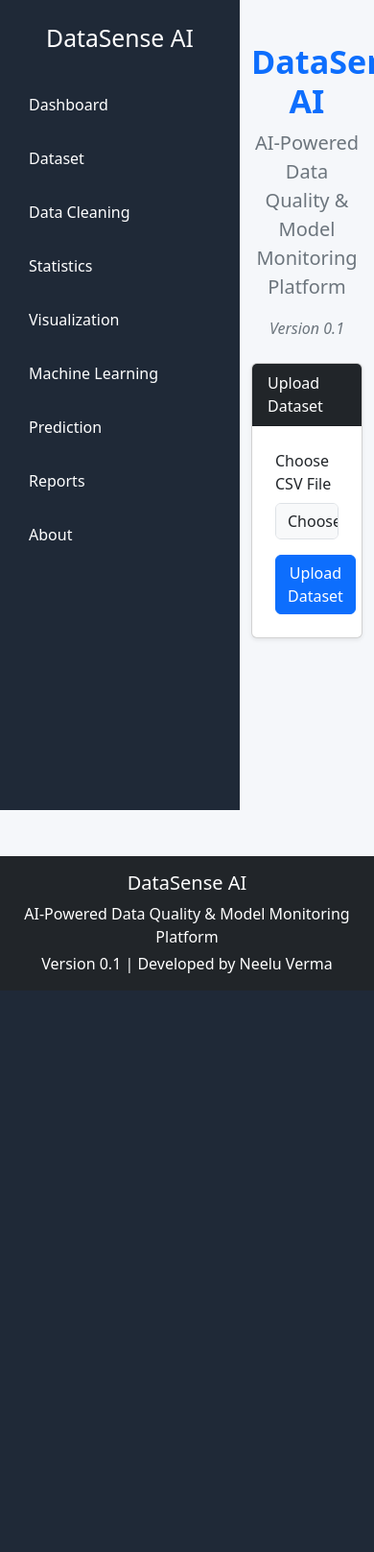
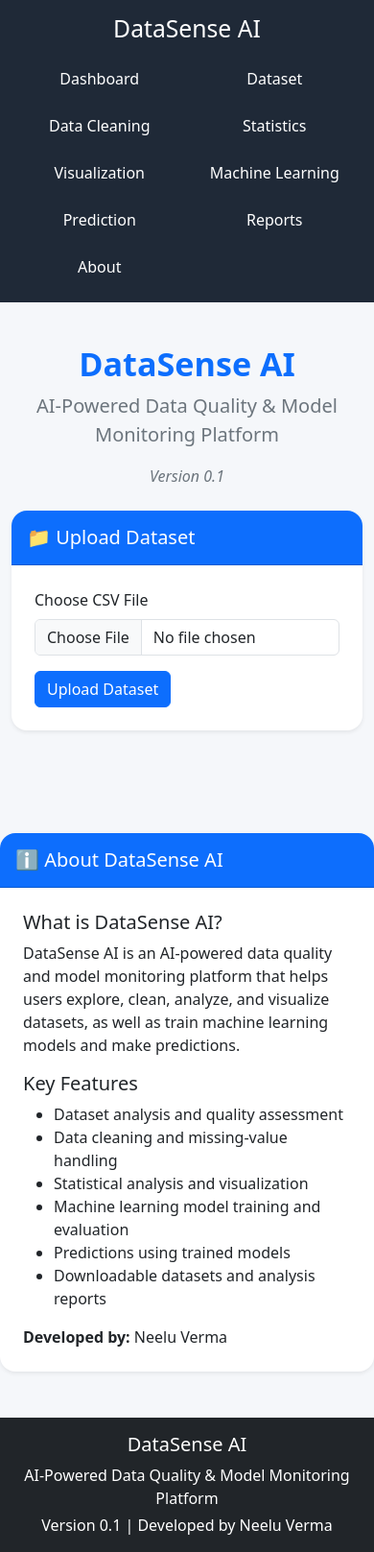
Before and after one commit to Neelu-Verma-26/DataSense-AI, a Flask app: page /upload in a window 390 px wide; the page is wider, and only the part inside the window is pictured. Shown: that part at 96% size. Before the commit the page ends 1032 px from the top of that part, so only its background shows below. Run offline with Flask 3, Linux system fonts and the light colour scheme.

Commit message:
Redesign UI and improve responsive layout

```diff
--- a/templates/index.html
+++ b/templates/index.html
@@ -57,6 +57,40 @@
             transform: translateY(-5px);
             box-shadow: 0 6px 18px rgba(0, 0, 0, 0.12);
         }
+        /* Responsive Layout */
+        @media (max-width: 768px) {
+
+            .app-layout {
+                flex-direction: column;
+            }
+
+            .sidebar {
+                position: relative;
+                width: 100%;
+                min-height: auto;
+                padding: 15px;
+            }
+
+            .sidebar h2 {
+                margin-bottom: 15px;
+            }
+
+            .sidebar nav {
+                display: grid;
+                grid-template-columns: repeat(2, 1fr);
+                gap: 5px;
+            }
+
+            .sidebar a {
+                text-align: center;
+                padding: 10px 5px;
+            }
+
+            .main-content {
+                margin-left: 0;
+                width: 100%;
+            }
+        }
     </style>
     <link rel="icon" href="{{ url_for('static', filename='logo.png') }}">
 </head>
@@ -75,7 +109,11 @@
             <a href="#statistics">Statistics</a>
             <a href="#visualization">Visualization</a>
             <a href="#machine-learning">Machine Learning</a>
-            <a href="#prediction">Prediction</a>
+            {% if ml_ready is defined and ml_ready %}
+                <a href="#prediction">Prediction</a>
+            {% else %}
+                <a href="#machine-learning">Prediction</a>
+            {% endif %}
             <a href="#reports">Reports</a>
             <a href="#about">About</a>
         </nav>
@@ -97,9 +135,9 @@
             Version 0.1
         </p>
 
-        <div id="dataset" class="card mt-4 shadow-sm">
-            <div class="card-header bg-dark text-white">
-                Upload Dataset
+        <div id="dataset" class="card mt-4 shadow-sm rounded-4 border-0">
+            <div class="card-header bg-primary text-white rounded-top-4 py-3">
+                <h5 class="mb-0">📁 Upload Dataset</h5>
             </div>
             <div class="card-body p-4">
             {% if not filename %}
@@ -371,27 +409,27 @@
             </div>
         </div>
 
-        <div class="card mt-4 shadow-sm rounded-4">
-            <div class="card-header bg-primary text-white">
-                Missing Values
+        <div class="card mt-4 shadow-sm rounded-4 border-0">
+            <div class="card-header bg-primary text-white rounded-top-4 py-3">
+                <h5 class="mb-0">⚠️ Missing Values</h5>
             </div>
             <div class="card-body p-4">
                 {{ report.missing_values_html | safe }}
             </div>
         </div>
 
-        <div class="card mt-4 shadow-sm rounded-4">
-            <div class="card-header bg-primary text-white">
-                Missing Percentage
+        <div class="card mt-4 shadow-sm rounded-4 border-0">
+            <div class="card-header bg-primary text-white rounded-top-4 py-3">
+                <h5 class="mb-0">📉 Missing Percentage</h5>
             </div>
             <div class="card-body p-4">
                 {{ report.missing_percentage_html | safe }}
             </div>
         </div>
 
-        <div class="card mt-4 shadow-sm rounded-4">
-            <div class="card-header bg-dark text-white">
-                Data Quality Analysis
+        <div class="card mt-4 shadow-sm rounded-4 border-0">
+            <div class="card-header bg-primary text-white rounded-top-4 py-3">
+                <h5 class="mb-0">🩺 Data Quality Analysis</h5>
             </div>
             <div class="card-body p-4">
                 <p><strong>Duplicate Rows:</strong> {{ report.duplicate_rows }}</p>
@@ -438,9 +476,9 @@
             </div>
         </div>
 
-        <div  id="cleaning" class="card mt-4 shadow-sm rounded-4">
-            <div class="card-header bg-dark text-white">
-                Data Cleaning
+        <div  id="cleaning" class="card mt-4 shadow-sm rounded-4 border-0">
+            <div class="card-header bg-primary text-white rounded-top-4 py-3">
+                 <h5 class="mb-0">🧹 Data Cleaning</h5>
             </div>
             <div class="card-body p-4">
                 <form action="/remove_duplicates" method="post" class="mb-3">
@@ -475,9 +513,9 @@
             </div>
         </div>
 
-        <div id="statistics" class="card mt-4 shadow-sm rounded-4">
-            <div class="card-header bg-dark text-white">
-                Statistics
+        <div id="statistics" class="card mt-4 shadow-sm rounded-4 border-0">
+            <div class="card-header bg-primary text-white rounded-top-4 py-3">
+                <h5 class="mb-0">📊 Statistical Summary</h5>
             </div>
 
             <div class="card-body p-4">
@@ -530,9 +568,9 @@
 
         {% endif %}
 
-        <div id="reports" class="card mt-4 shadow-sm rounded-4">
-            <div class="card-header bg-primary text-white">
-                Downloads
+        <div id="reports" class="card mt-4 shadow-sm rounded-4 border-0">
+            <div class="card-header bg-primary text-white rounded-top-4 py-3">
+                <h5 class="mb-0">📥 Download Reports</h5>
             </div>
             <div class="card-body p-4">
                 <form action="/download_csv" method="get">
@@ -549,9 +587,9 @@
         </div>
         <br>
 
-        <div id="machine-learning" class="card mt-4 shadow-sm">
-            <div class="card-header bg-dark text-white">
-                Machine Learning
+        <div id="machine-learning" class="card mt-4 shadow-sm rounded-4 border-0">
+            <div class="card-header bg-primary text-white rounded-top-4 py-3">
+                <h5 class="mb-0">🤖 Machine Learning</h5>
             </div>
 
             <div class="card-body">
@@ -715,9 +753,9 @@
                 <h5>Model Comparison</h5>
                 <p><strong>Best Model:</strong> {{ best_model }}</p>
 
-                <div id="prediction" class="card shadow-sm mt-4">
-                    <div class="card-header">
-                        Make a Prediction
+                <div id="prediction" class="card shadow-sm mt-4 rounded-4 border-0">
+                    <div class="card-header bg-primary text-white rounded-top-4 py-3">
+                        <h5 class="mb-0">🔮 Make a Prediction</h5>
                     </div>
                     <div class="card-body">
                         <form action="/predict" method="POST">
@@ -756,9 +794,9 @@
         </div>
 
 
-        <div id="visualization" class="card mt-4 shadow-sm rounded-4">
-            <div class="card-header bg-primary text-white">
-                Data Visualization
+        <div id="visualization" class="card mt-4 shadow-sm rounded-4 border-0">
+            <div class="card-header bg-primary text-white rounded-top-4 py-3">
+                <h5 class="mb-0">📈 Data Visualization</h5>
             </div>
             <div class="card-body p-4">
                 <form action="/show_histogram" method="post">
@@ -911,6 +949,36 @@
             </div>
         </div>
 
+        <div id="about" class="card mt-4 shadow-sm rounded-4 border-0">
+        <div class="card-header bg-primary text-white rounded-top-4 py-3">
+            <h5 class="mb-0">ℹ️ About DataSense AI</h5>
+        </div>
+
+        <div class="card-body p-4">
+            <h5>What is DataSense AI?</h5>
+
+            <p>
+                DataSense AI is an AI-powered data quality and model monitoring
+                platform that helps users explore, clean, analyze, and visualize
+                datasets, as well as train machine learning models and make predictions.
+            </p>
+
+            <h5>Key Features</h5>
+
+            <ul>
+                <li>Dataset analysis and quality assessment</li>
+                <li>Data cleaning and missing-value handling</li>
+                <li>Statistical analysis and visualization</li>
+                <li>Machine learning model training and evaluation</li>
+                <li>Predictions using trained models</li>
+                <li>Downloadable datasets and analysis reports</li>
+            </ul>
+
+            <p class="mb-0">
+                <strong>Developed by:</strong> Neelu Verma
+            </p>
+        </div>
+    </div>
         <footer class="bg-dark text-white text-center p-3 mt-5">
             <h5>DataSense AI</h5>
             <p class="mb-1">
```
Also changed, not shown: 1 other file.
